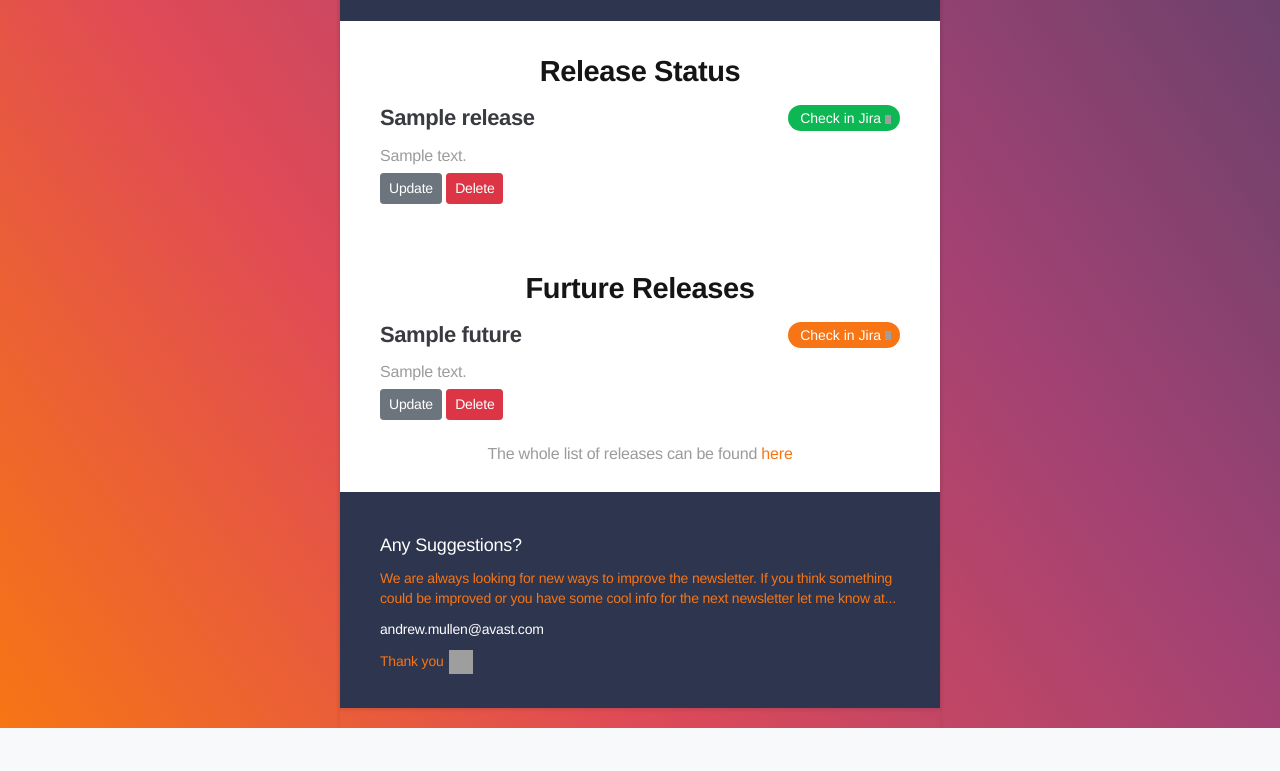
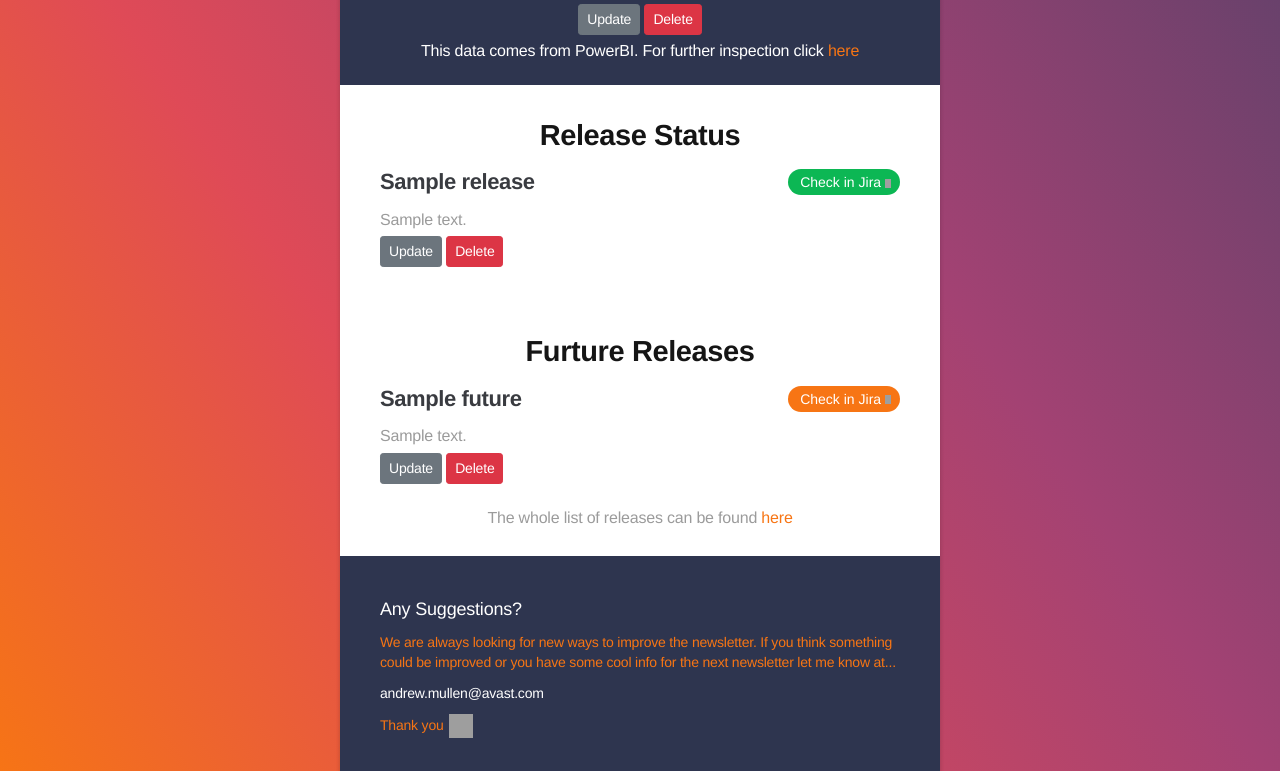
Before and after one commit to michalmullen/vpn-newsletter, a Django app: page /news/editview/ in a window 1280 px wide. Shown: the part 1615-2386 px from the top of the page. Before the commit the page ends 2343 px from the top, so only its background shows below. Run offline with Django 3.2, Linux system fonts and the light colour scheme; a user stored in the database is signed in; tables that the repository leaves empty hold one stand-in row (values such as "Sample post"); some libraries are stand-ins or nearby versions; some web fonts are replaced; grey boxes are pictures that could not be loaded.

Commit message:
fixed installs bug

```diff
--- a/newsletter/templates/newsletter/base_modules/installs.html
+++ b/newsletter/templates/newsletter/base_modules/installs.html
@@ -529,7 +529,7 @@
 												<!--[if (gte mso 9)|(IE)]></td></tr></table><![endif]-->
 											</td>
 										</tr>
-										{% for post in data11 %}
+										{% for post in installs1 %}
 										<tr>
 												<td
 													class="pc-fb-font"
--- a/newsletter/templates/newsletter/edit_modules/installs.html
+++ b/newsletter/templates/newsletter/edit_modules/installs.html
@@ -529,7 +529,7 @@
 												<!--[if (gte mso 9)|(IE)]></td></tr></table><![endif]-->
 											</td>
 										</tr>
-										{% for post in data11 %}
+										{% for post in installs1 %}
 										<tr>
 											<td
 												class="pc-fb-font"
@@ -543,12 +543,12 @@
 												<div>
 													<a
 														class="btn btn-secondary btn-sm mt-1 mb-1"
-														href="{% url 'data-update-edit' post.id %}"
+														href="{% url 'installs-update-edit' post.id %}"
 														>Update</a
 													>
 													<a
 														class="btn btn-danger btn-sm mt-1 mb-1"
-														href="{% url 'data-delete' post.id %}"
+														href="{% url 'installs-delete' post.id %}"
 														>Delete</a
 													>
 												</div>
```
